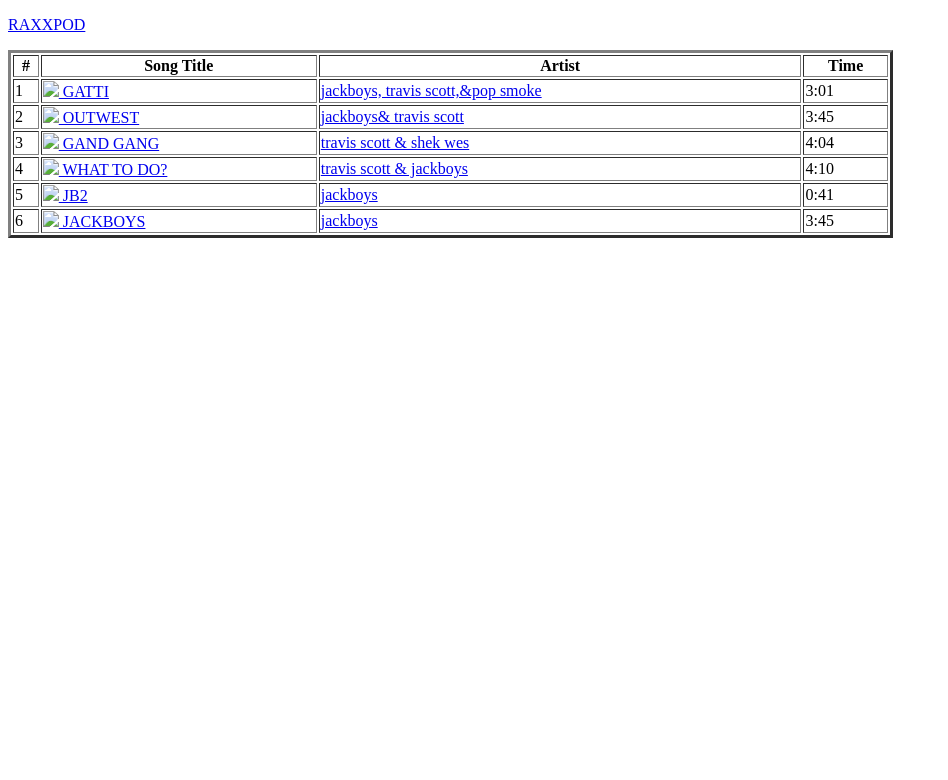
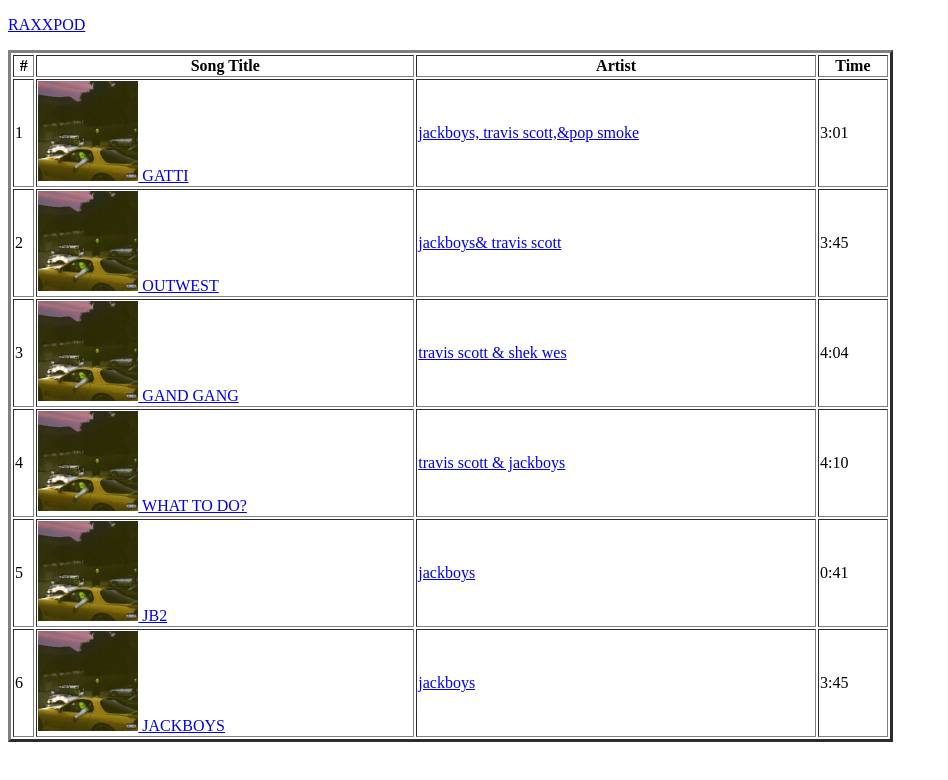
Before and after one commit to rahulalizx211/raxp0d_music, a plain HTML site: page JACKBOYSI.html in a window 1280 px wide. Shown: the whole page, without its empty margins (0-948 px from the left). Drawn offline with Linux system fonts and the light colour scheme.

Commit message:
Update JACKBOYSI.html

```diff
--- a/JACKBOYSI.html
+++ b/JACKBOYSI.html
@@ -27,7 +27,7 @@
                     <td>1</td>
                     <td><a
                             href="/hello/raxxify.html/audio/JACKBOYS,_Pop_Smoke,_Travis_Scott_-_GATTI__Official_Music_Video_(256k).mp3"><img
-                                src="images-3.jpeg" height="100">
+                                src="images/images-3.jpeg" height="100">
                             GATTI
                     </td>
                     <td><a href="#">jackboys, travis scott,&pop smoke</a></td>
@@ -38,7 +38,7 @@
                 <td>2</td>
                 <td><a
                         href="/hello/raxxify.html/audio/JACKBOYS,_Travis_Scott_-_OUT_WEST__Audio__ft._Young_Thug(256k).mp3"><img
-                            src="images-3.jpeg" height="100">
+                            src="images/images-3.jpeg" height="100">
                         OUTWEST</td>
                 <td><a href="#">jackboys& travis scott</a></td>
                 <td>3:45</td>
@@ -47,7 +47,7 @@
                 <td>3</td>
                 <td><a
                         href="/hello/raxxify.html/audio/JACKBOYS_-_GANG_GANG_feat._Sheck_Wes,_Don_Toliver,_Luxury_Tax_50___Cactus_Jack__Official_(256k).mp3"><img
-                            src="images-3.jpeg" height="100">
+                            src="images/images-3.jpeg" height="100">
                         GAND GANG</td>
                 <td><a href="#">travis scott & shek wes</a></td>
                 <td>4:04</td>
@@ -56,7 +56,7 @@
                 <td>4</td>
                 <td><a
                         href="/hello/raxxify.html/audio/JACKBOYS,_Travis_Scott_-_WHAT_TO_DO___Audio__ft._Don_Toliver(256k).mp3"><img
-                            src="images-3.jpeg" height="100">
+                            src="images/images-3.jpeg" height="100">
                         WHAT TO DO?</td>
                 <td><a href="#">travis scott & jackboys</a></td>
                 <td>4:10</td>
@@ -64,7 +64,7 @@
             <tr>
                 <td>5</td>
                 <td><a href="/hello/raxxify.html/audio/JACKBOYS_-_JB2_RADIO__Official_Audio_(256k).mp3"><img
-                            src="images-3.jpeg" height="100">
+                            src="images/images-3.jpeg" height="100">
                         JB2</td>
                 <td><a href="#">jackboys</a></td>
                 <td>0:41</td>
@@ -72,7 +72,7 @@
             <tr>
                 <td>6</td>
                 <td><a href="/hello/raxxify.html/audio/JACKBOYS_-_JACKBOYS(256k).mp3"><img
-                            src="images-3.jpeg" height="100">
+                            src="images/images-3.jpeg" height="100">
                         JACKBOYS</td>
                 <td><a href="#">jackboys</a></td>
                 <td>3:45</td>
```
